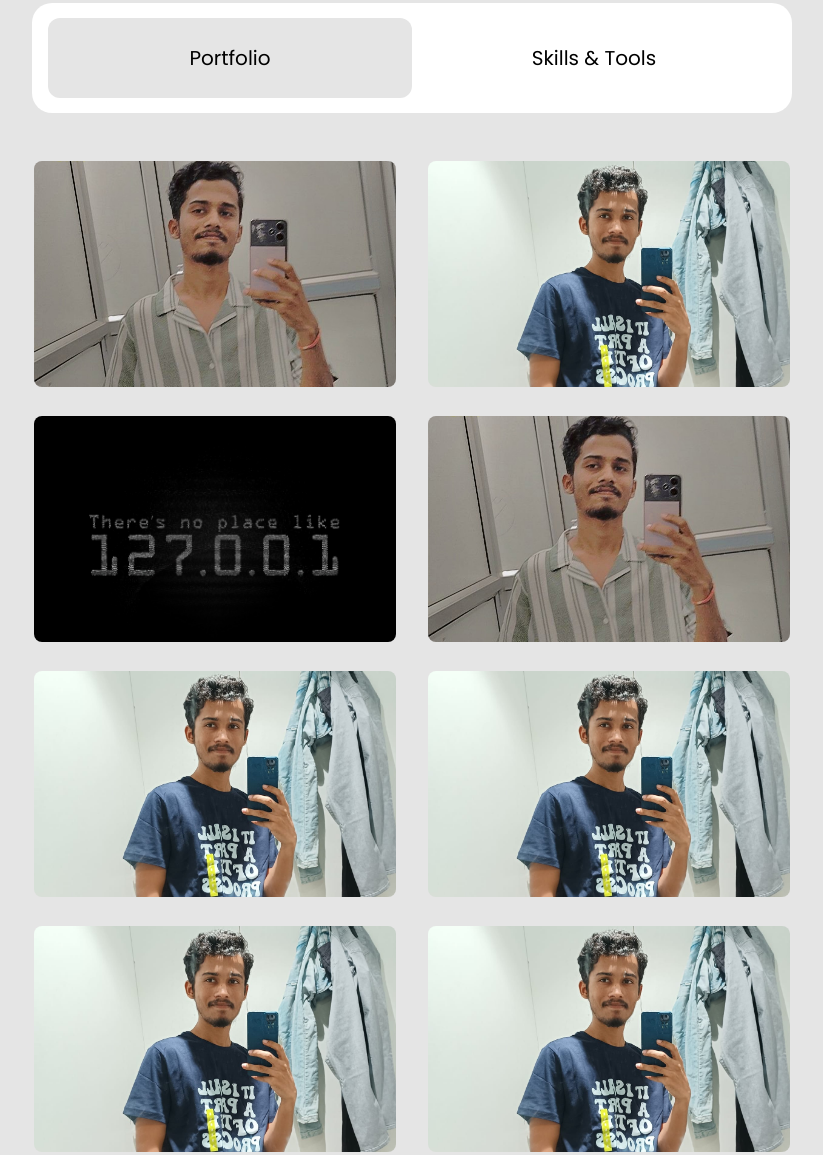
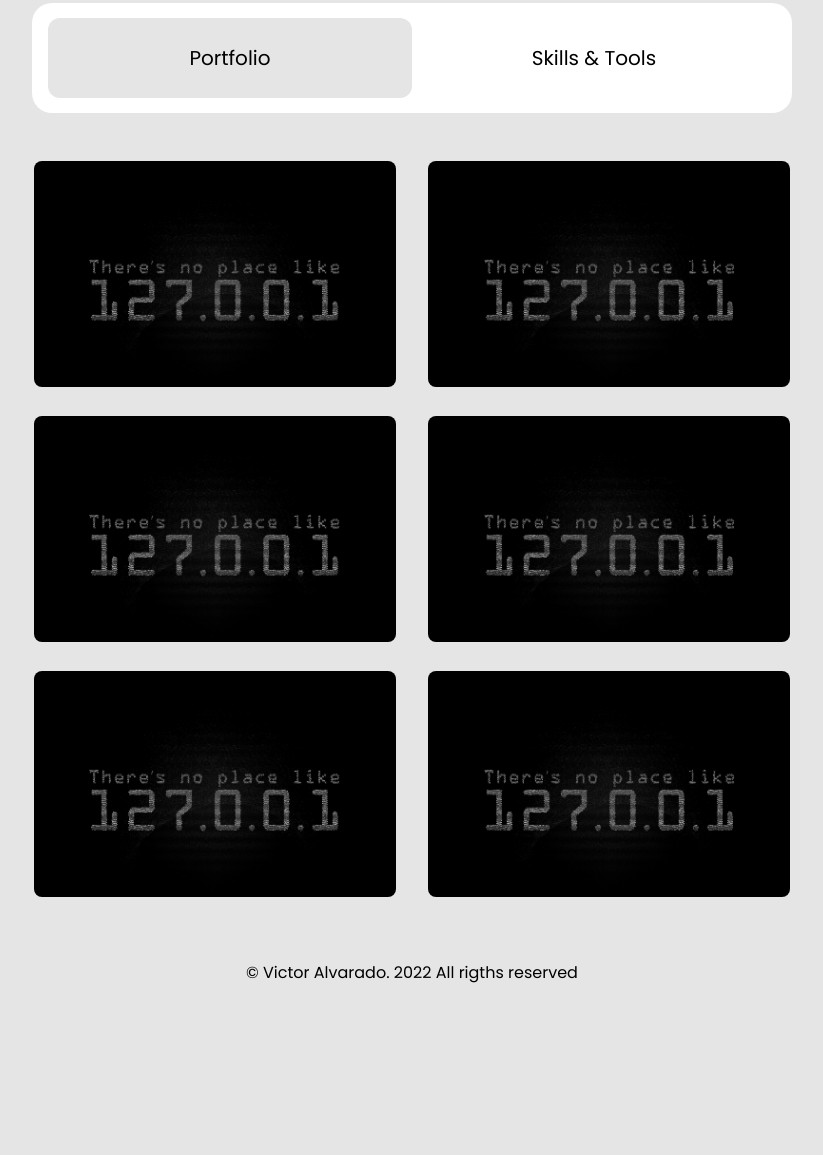
Before and after one commit to i-asta/portfolio-website, a plain HTML site: page index.html in a window 1280 px wide. Shown: the part 602-1757 px from the top of the page, without its empty margins (228-1051 px from the left). After the commit the page ends 1587 px from the top, so only its background shows below. Drawn offline with Linux system fonts and the light colour scheme.

Commit message:
images-updated

```diff
--- a/index.html
+++ b/index.html
@@ -14,7 +14,8 @@
             <div class="profile_info">
                 <div class="profile_image">
                     <div class="profile_outline">
-                        <img src="./assets/varad.jpeg" alt="">
+                       <img src="./assets/wallpaperflare.com_wallpaper.jpg" alt="">
+
 
                     </div>
                 </div>
@@ -66,17 +67,16 @@
         <!-- #################3 -->
 
         <div class="showcase">
-            <img src="./assets/Snapchat-212995398-01.jpeg" alt="">
-            <img src="./assets/varad.jpeg" alt="">
+
+
             <img src="./assets/wallpaperflare.com_wallpaper.jpg" alt="">
-            <img src="./assets/Snapchat-212995398-01.jpeg" alt="">
-            <img src="./assets/varad.jpeg" alt="">
-            <img src="./assets/varad.jpeg" alt="">
-            <img src="./assets/varad.jpeg" alt="">
-            <img src="./assets/varad.jpeg" alt="">
-            <img src="./assets/varad.jpeg" alt="">
-            <img src="./assets/varad.jpeg" alt="">
-            <img src="./assets/varad.jpeg" alt="">
+            <img src="./assets/wallpaperflare.com_wallpaper.jpg" alt="">
+            <img src="./assets/wallpaperflare.com_wallpaper.jpg" alt="">
+            <img src="./assets/wallpaperflare.com_wallpaper.jpg" alt="">
+            <img src="./assets/wallpaperflare.com_wallpaper.jpg" alt="">
+            <img src="./assets/wallpaperflare.com_wallpaper.jpg" alt="">
+
+
         </div>
 
         <p class="copyright">
```
